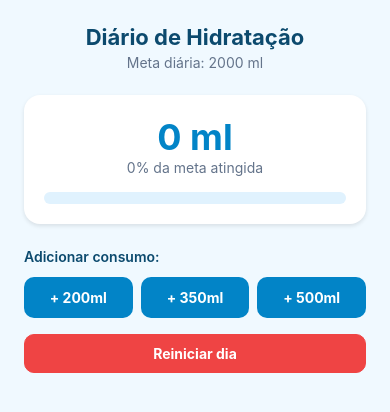
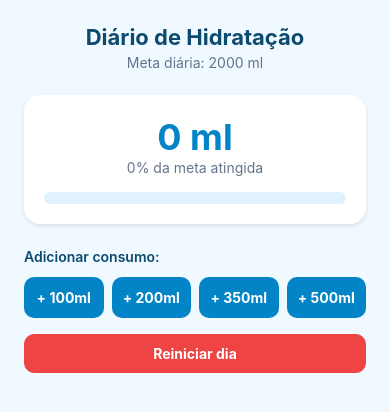
Before and after one commit to Ana-Clara-Lobo-Silveira/diarioHidratacao, a React Native app: screen / in a window 390 px wide. Shown: the top 412 px of the page. Built offline with nearby package versions, Linux system fonts and the light colour scheme.

Commit message:
add: anotações sobre adicionais do projeto add: botão de adicionar 100ml no componente ActionButtons

```diff
--- a/src/components/ActionButtons.jsx
+++ b/src/components/ActionButtons.jsx
@@ -6,6 +6,9 @@
     <View style={styles.container}>
       <Text style={styles.label}>Adicionar consumo:</Text>
       <View style={styles.buttonRow}>
+        <Pressable style={styles.button} onPress={() => onAdd(100)}>
+            <Text style = {styles.buttonText}>+ 100ml</Text>
+        </Pressable>
         <Pressable style={styles.button} onPress={() => onAdd(200)}>
             <Text style = {styles.buttonText}>+ 200ml</Text>
         </Pressable>
```
Also changed, not shown: swap.txt.
